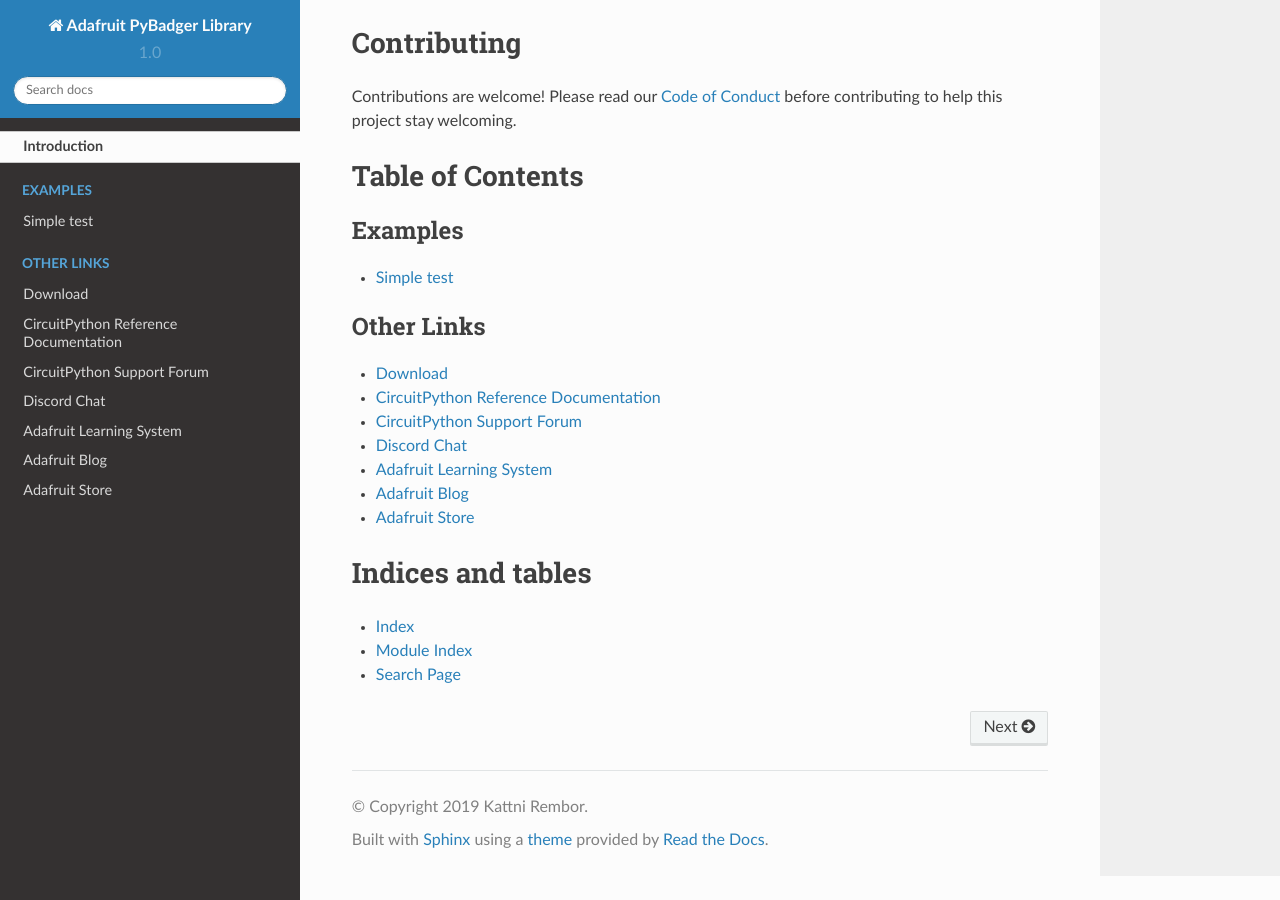
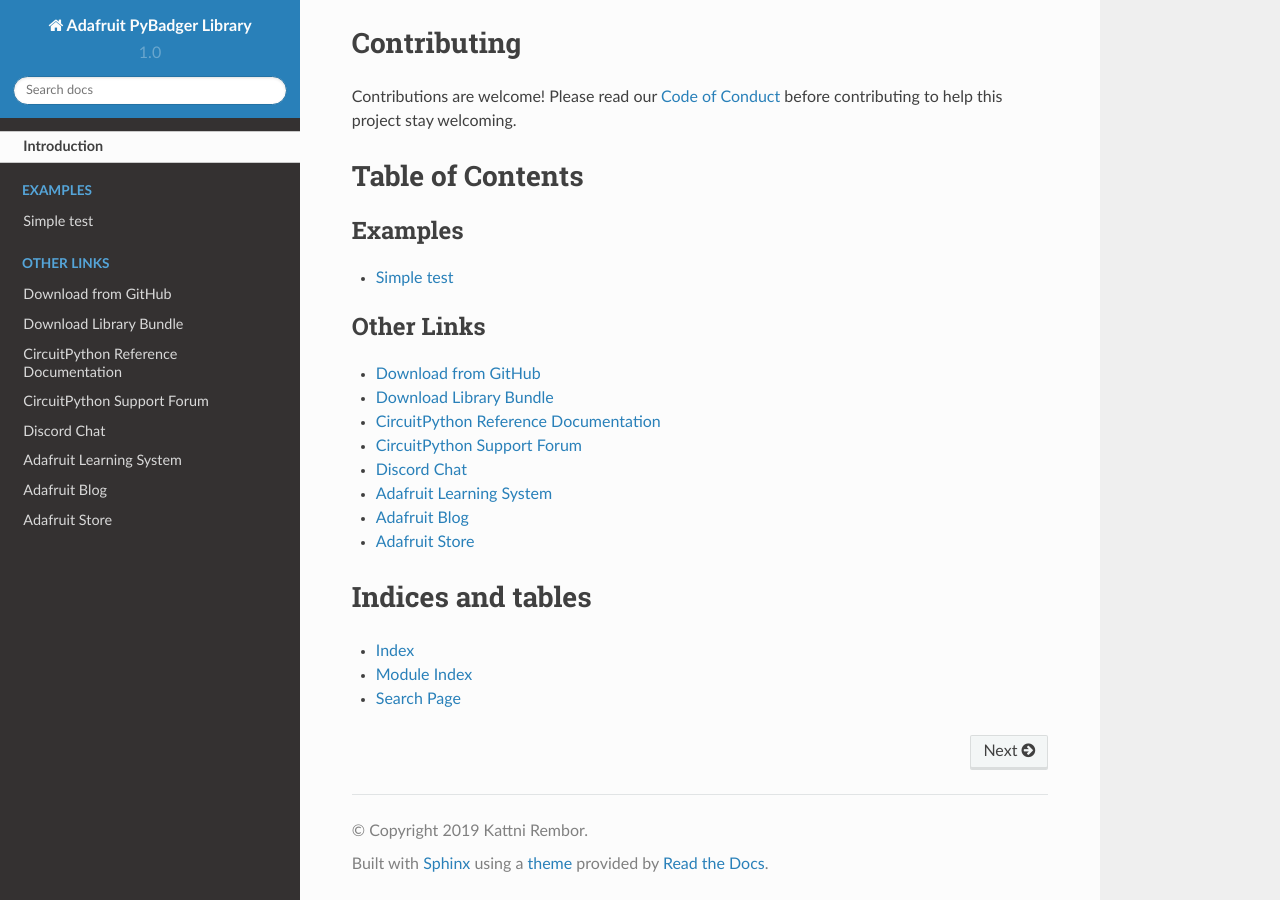
Before and after one commit to adafruit/Adafruit_CircuitPython_PyBadger, a Sphinx documentation site: the page built from docs/index.rst, in a window 1280 px wide and 900 px high, scrolled down 1447 px. Built offline with Sphinx 7.4.7 and the Read the Docs theme 2.0.0, drawn with Linux system fonts in a browser that asks for light colours.

Commit message:
Added cp.org link to index.rst

```diff
--- a/docs/index.rst
+++ b/docs/index.rst
@@ -31,7 +31,8 @@
 .. toctree::
     :caption: Other Links
 
-    Download <https://github.com/adafruit/Adafruit_CircuitPython_PyBadger/releases/latest>
+    Download from GitHub <https://github.com/adafruit/Adafruit_CircuitPython_PyBadger/releases/latest>
+    Download Library Bundle <https://circuitpython.org/libraries>
     CircuitPython Reference Documentation <https://docs.circuitpython.org>
     CircuitPython Support Forum <https://forums.adafruit.com/viewforum.php?f=60>
     Discord Chat <https://adafru.it/discord>
```
